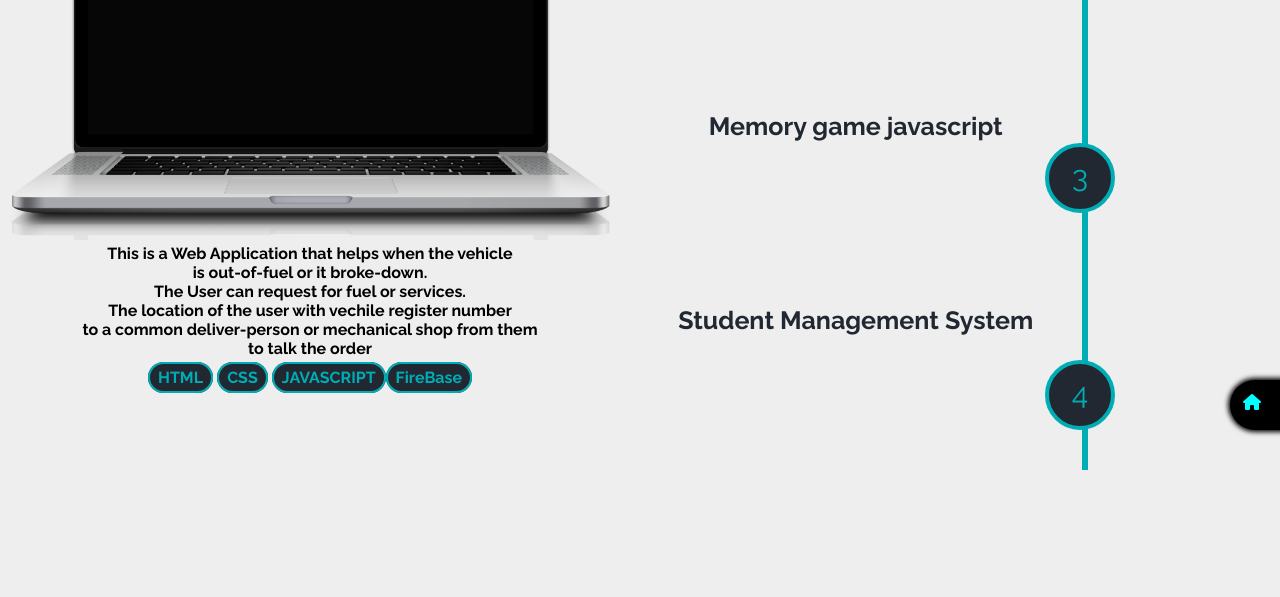
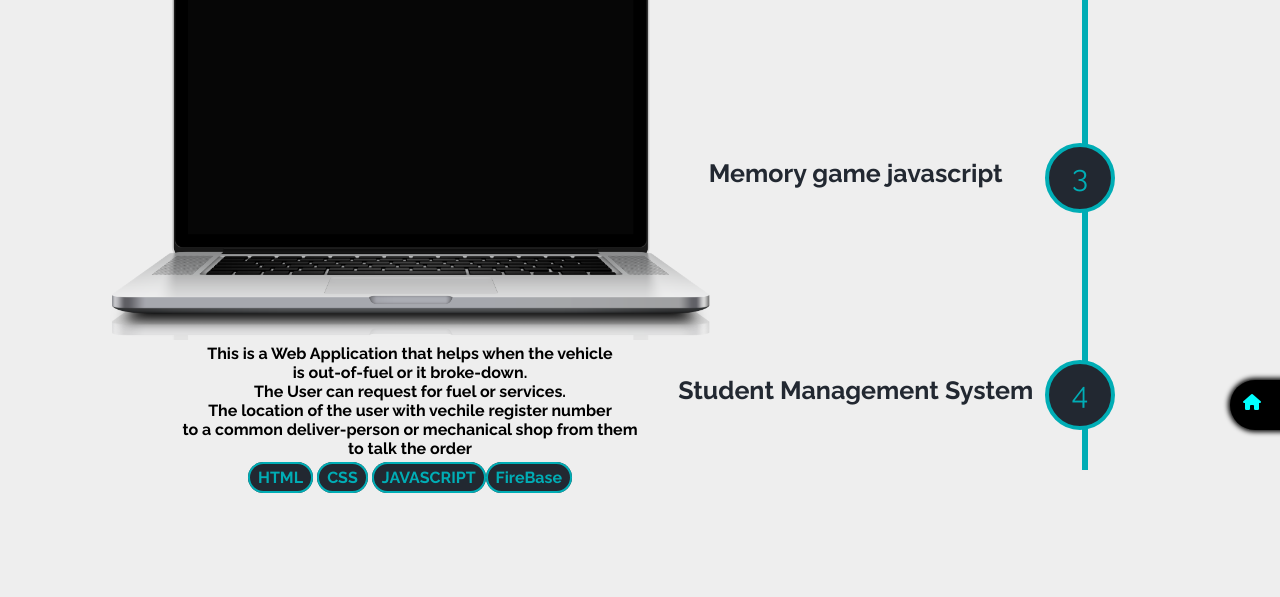
Before and after one commit to Mukesh-Uchiha/Portfolio.github.io, a plain HTML site: page Projects.html in a window 1280 px wide. Shown: the part 330-927 px from the top of the page. Before the commit the page ends 800 px from the top, so only its background shows below. Drawn offline with nearby package versions, Linux system fonts and the light colour scheme.

Commit message:
Update projects.css

```diff
--- a/css/projects.css
+++ b/css/projects.css
@@ -1,5 +1,4 @@
 .wrapper {
-  position: relative;
   display: flex;
   flex-wrap: wrap;
   height: 100%;
@@ -13,6 +12,7 @@
   box-sizing: border-box;
 }
 .left {
+  margin:100px;
   display: flex;
   flex-direction: column;
   align-items: center;
```
